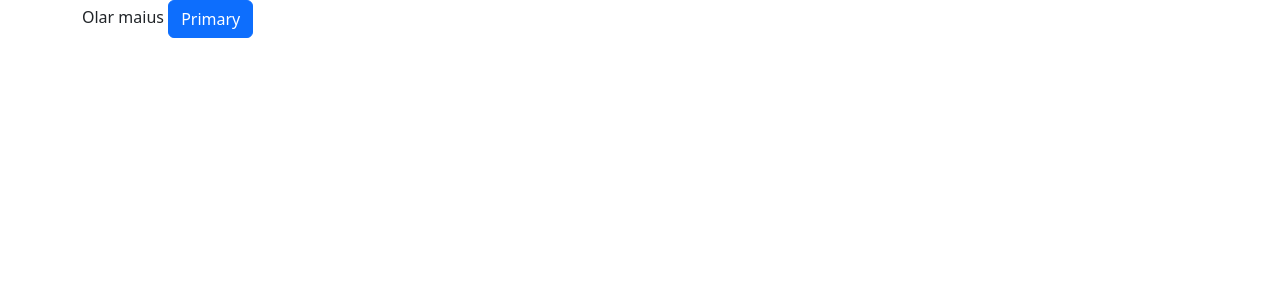
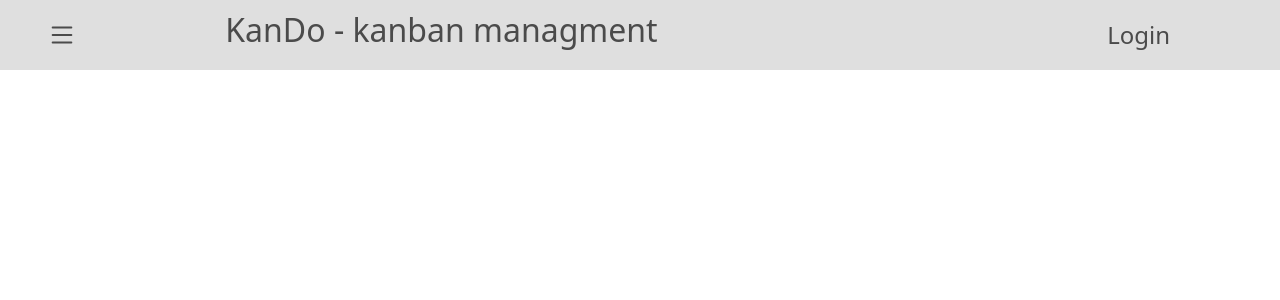
Before and after one commit to luisnavedag/kando, a Django app: page / in a window 1280 px wide. Shown: the top 300 px of the page. Run offline with Django 4.2, Linux system fonts and the light colour scheme.

Commit message:
Header with side menu

```diff
--- a/dashboard/templates/dashboard/dashboard.html
+++ b/dashboard/templates/dashboard/dashboard.html
@@ -3,10 +3,20 @@
 {% block content %}
 
 <div>
-    <div class="container">
-        Olar maius
-    <button type="button" class="btn btn-primary">Primary</button>
-      </div>
+    <!-- header -->
+    <!-- <div class="container-fluid">
+        <div class="row header justify-content-evenly align-items-center ">
+            <div class="col-lg-4">
+                <div class="p-3 border bg-light">col 1</div>
+            </div>
+            <div class="col-lg-4 ">
+                <div class="p-3 border bg-light">col 2</div>
+            </div>
+        </div>
+    </div> -->
+    <button class="navbar-toggler" type="button" data-toggle="collapse" data-target="#navbarToggleExternalContent" aria-controls="navbarToggleExternalContent" aria-expanded="false" aria-label="Toggle navigation">
+        <span class="navbar-toggler-icon"></span>
+      </button>
 </div>
 
 {% endblock content %}
--- a/kando/settings.py
+++ b/kando/settings.py
@@ -114,6 +114,10 @@ USE_TZ = True
 
 STATIC_URL = "static/"
 
+STATICFILES_DIRS = [
+    BASE_DIR / 'static'
+]
+
 # Default primary key field type
 # https://docs.djangoproject.com/en/4.1/ref/settings/#default-auto-field
 
--- /dev/null
+++ b/static/styles/header.css
@@ -0,0 +1,66 @@
+.header-container{
+    background-color: #dfdfdf;
+    height: 70px;
+    color: rgb(75, 75, 75);
+}
+
+@media all and (max-width:580px) { /* changing css in case width gets below 1000px */
+
+    .header-login-button-container:hover{
+        visibility: hidden;
+        background-color: transparent;
+    }
+
+    .header-login-button-container{
+        visibility: hidden;
+        background-color: transparent;
+    }
+
+
+    .menu-button-container{
+        display: none;
+    }
+}
+
+
+.title-div h2{
+    height: 40px;
+}
+
+
+.menu-button-container{
+    background-color: #dfdfdf;
+}
+
+
+.menu-button{
+    width: 100px;
+    height: 70px;
+    background-color: #dfdfdf;
+
+}
+
+.menu-button:hover{
+    width: 100px;
+    height: 70px;
+    background-color: #c5c5c5;
+    cursor: pointer;
+}
+
+.header-login-button-container{
+    height: 70px;
+    width: 120px;
+    background-color: #dfdfdf;
+}
+
+.header-login-button-container:hover{
+    height: 70px;
+    background-color: #c5c5c5;
+    cursor: pointer;
+}
+
+.header-login-button-container span{
+    font-size: 18pt;
+    font-weight: 500;
+
+}
--- /dev/null
+++ b/static/styles/side-menu.css
@@ -0,0 +1,49 @@
+/* The side navigation menu */
+.sidenav {
+    height: 100%; /* 100% Full-height */
+    width: 0; /* 0 width - change this with JavaScript */
+    position: fixed; /* Stay in place */
+    z-index: 1; /* Stay on top */
+    top: 0;
+    left: 0;
+    background-color: #111; /* Black*/
+    overflow-x: hidden; /* Disable horizontal scroll */
+    padding-top: 60px; /* Place content 60px from the top */
+    transition: 0.5s; /* 0.5 second transition effect to slide in the sidenav */
+  }
+
+  /* The navigation menu links */
+  .sidenav a {
+    padding: 8px 8px 8px 32px;
+    text-decoration: none;
+    font-size: 25px;
+    color: #818181;
+    display: block;
+    transition: 0.3s;
+  }
+
+  /* When you mouse over the navigation links, change their color */
+  .sidenav a:hover {
+    color: #f1f1f1;
+  }
+
+  /* Position and style the close button (top right corner) */
+  .sidenav .closebtn {
+    position: absolute;
+    top: 0;
+    right: 25px;
+    font-size: 36px;
+    margin-left: 50px;
+  }
+
+  /* Style page content - use this if you want to push the page content to the right when you open the side navigation */
+  #main {
+    transition: margin-left .5s;
+    padding: 20px;
+  }
+
+  /* On smaller screens, where height is less than 450px, change the style of the sidenav (less padding and a smaller font size) */
+  @media screen and (max-height: 450px) {
+    .sidenav {padding-top: 15px;}
+    .sidenav a {font-size: 18px;}
+  }
--- /dev/null
+++ b/templates/header.html
@@ -0,0 +1,29 @@
+<header >
+    <div class="collapse" id="navbarToggleExternalContent">
+        <div class="bg-dark p-4">
+          <h5 class="text-white h4">Collapsed content</h5>
+          <span class="text-muted">Toggleable via the navbar brand.</span>
+        </div>
+    </div>
+    <div class="row header align-items-center header-container">
+        <div class="col-lg-1  col-md-1   col-sm-1 text-nowrap menu-button-container">
+            <div class="menu-button d-flex justify-content-center align-items-center" onclick="openNav()">
+
+                    <svg xmlns="http://www.w3.org/2000/svg" width="30" height="30" fill="currentColor" class="bi bi-list" viewBox="0 0 16 16">
+                        <path fill-rule="evenodd" d="M2.5 12a.5.5 0 0 1 .5-.5h10a.5.5 0 0 1 0 1H3a.5.5 0 0 1-.5-.5zm0-4a.5.5 0 0 1 .5-.5h10a.5.5 0 0 1 0 1H3a.5.5 0 0 1-.5-.5zm0-4a.5.5 0 0 1 .5-.5h10a.5.5 0 0 1 0 1H3a.5.5 0 0 1-.5-.5z"/>
+                    </svg>
+            </div>
+        </div>
+
+        <div class="col-lg-5 offset-lg-1      col-md-6 offset-md-1        col-sm-6 offset-sm-1    text-nowrap title-div">
+            <h2 class="text-truncate">KanDo - kanban managment</h2>
+        </div>
+
+
+        <div class="col-lg-1 offset-lg-3      col-md-2 offset-md-2        col-sm-2 offset-sm-1 text-nowrap">
+            <div class="d-flex justify-content-center align-items-center header-login-button-container">
+                <div class="text-center"><span>Login</span></div>
+            </div>
+        </div>
+    </div>
+</header>
--- a/templates/main.html
+++ b/templates/main.html
@@ -1,5 +1,5 @@
 <!DOCTYPE html>
-
+{% load static %}
 <html lang="en">
   <head>
     <meta charset="UTF-8" />
@@ -8,16 +8,41 @@
     <link rel="shortcut icon" href="assets/favicon.ico" type="image/x-icon" />
     <link href="https://cdn.jsdelivr.net/npm/bootstrap@5.3.0-alpha1/dist/css/bootstrap.min.css" rel="stylesheet" integrity="sha384-GLhlTQ8iRABdZLl6O3oVMWSktQOp6b7In1Zl3/Jr59b6EGGoI1aFkw7cmDA6j6gD" crossorigin="anonymous">
     <title>KanDo</title>
+    <link rel="stylesheet" href="{% static 'styles/header.css' %}" />
+    <link rel="stylesheet" href="{% static 'styles/side-menu.css' %}" />
+    <script>
+      /* Set the width of the side navigation to 250px and the left margin of the page content to 250px */
+      function openNav() {
+        document.getElementById("mySidenav").style.width = "250px";
+        document.getElementById("main").style.marginLeft = "250px";
+      }
+
+      /* Set the width of the side navigation to 0 and the left margin of the page content to 0 */
+      function closeNav() {
+        document.getElementById("mySidenav").style.width = "0";
+        document.getElementById("main").style.marginLeft = "0";
+      }
+    </script>
 
   </head>
 
   <body>
+    <div id="mySidenav" class="sidenav">
+      <a href="javascript:void(0)" class="closebtn" onclick="closeNav()">&times;</a>
+      <a href="#">About</a>
+      <a href="#">Services</a>
+      <a href="#">Clients</a>
+      <a href="#">Contact</a>
+    </div>
 
 
-    {% block content %}
+    <div class="container-fluid">
+      {% include 'header.html' %}
 
-    {% endblock %}
+      {% block content %}
 
+      {% endblock %}
+    </div>
     <script src="https://cdn.jsdelivr.net/npm/@popperjs/core@2.11.6/dist/umd/popper.min.js" integrity="sha384-oBqDVmMz9ATKxIep9tiCxS/Z9fNfEXiDAYTujMAeBAsjFuCZSmKbSSUnQlmh/jp3" crossorigin="anonymous"></script>
     <script src="https://cdn.jsdelivr.net/npm/bootstrap@5.3.0-alpha1/dist/js/bootstrap.min.js" integrity="sha384-mQ93GR66B00ZXjt0YO5KlohRA5SY2XofN4zfuZxLkoj1gXtW8ANNCe9d5Y3eG5eD" crossorigin="anonymous"></script>
   </body>
```
